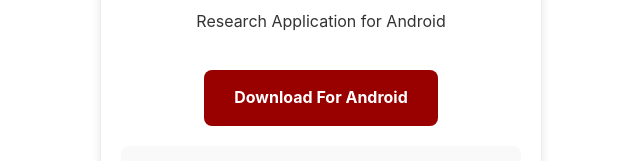
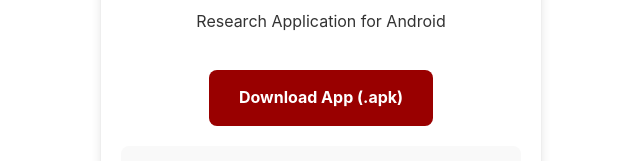
Before and after one commit to AL-EYE-Development/tinnitus-research-app, a plain HTML site: page index.html in a window 1280 px wide. Shown: the part 131-292 px from the top of the page, without its empty margins (319-959 px from the left). Drawn offline with Linux system fonts and the light colour scheme.

Commit message:
Update download link for Android app

```diff
--- a/index.html
+++ b/index.html
@@ -17,8 +17,7 @@
         <h1>DTU Tinnitus Study</h1>
         <p>Research Application for Android</p>
 
-        <a href="https://github.com/AL-EYE-Development/tinnitus-research-app/releases/download/v1.0.0/composeApp-release.apk" class="btn">Download For Android</a>
-
+        <a href="app-release.apk" download="dtu-tinnitus-app.apk" class="btn">Download App (.apk)</a>
         <div class="instructions">
             <strong>Installation Guide:</strong>
             <ol>
```
